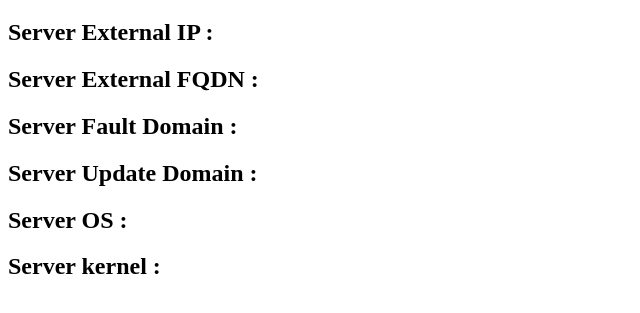
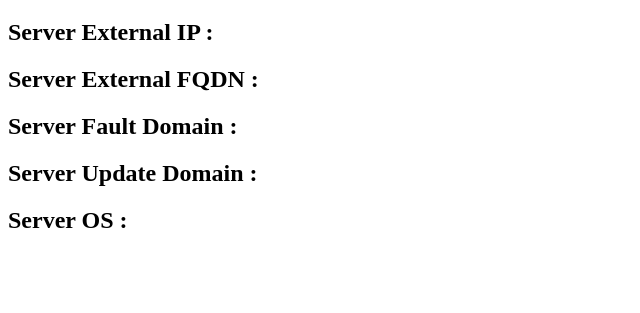
Before and after one commit to danielsollondon/azcloud-init, a plain HTML site: page WinterReady2019Demo/index.html in a window 1280 px wide. Shown: the part 61-374 px from the top of the page, without its empty margins (0-640 px from the left). Drawn offline with Linux system fonts and the light colour scheme.

Commit message:
minor change

```diff
--- a/WinterReady2019Demo/index.html
+++ b/WinterReady2019Demo/index.html
@@ -8,7 +8,6 @@
 <h2>Server Fault Domain : <serverFaultDomain> </h2>
 <h2>Server Update Domain : <serverUpdateDomain> </h2>
 <h2>Server OS : <serverOS> </h2>
-<h2>Server kernel : <serverKernel> </h2>
 
 </body>
 </html>
```
Also changed, not shown: 1 other file.
